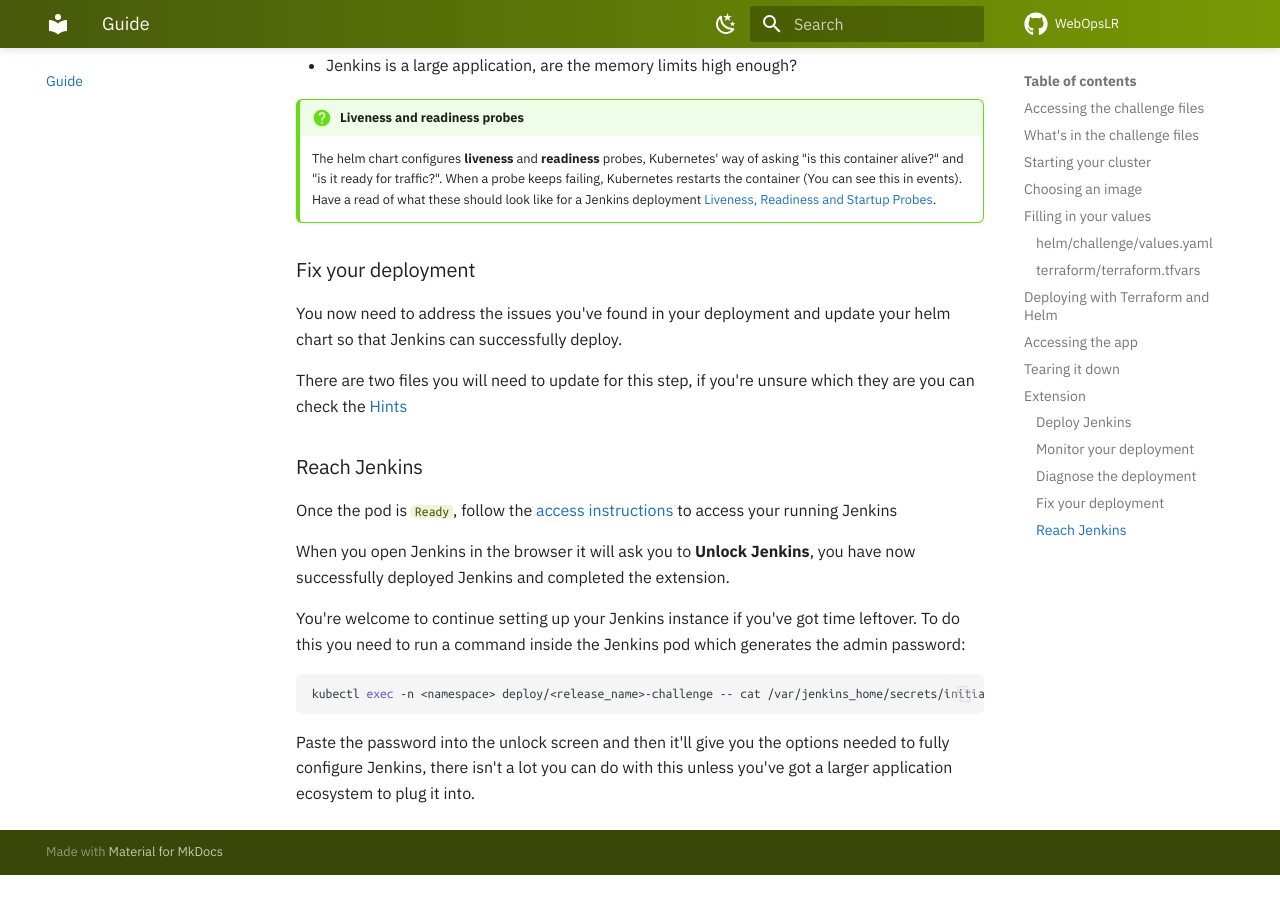
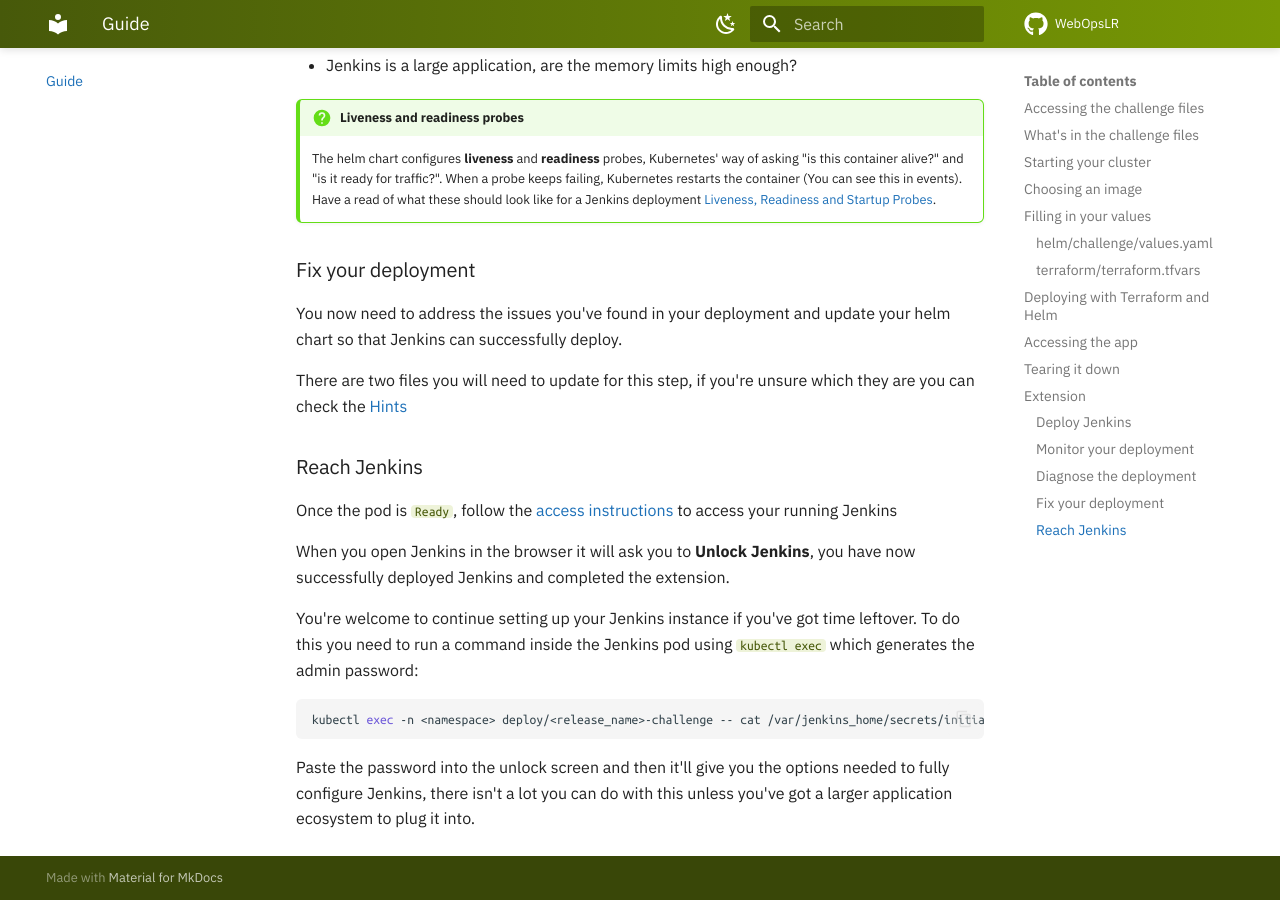
Before and after one commit to WebOpsLR/webopslr.github.io, an MkDocs documentation site: the page built from docs/guide.md, in a window 1280 px wide and 900 px high, scrolled down 7875 px. Built offline with MkDocs 1.6.1 and Material for MkDocs 9.7.7, drawn with Linux system fonts in a browser that asks for light colours; comment, search, counter and statistics services are not loaded; before the commit the page ends 8750 px from its top, so only the background shows below that.

Commit message:
update guide

````diff
--- a/docs/guide.md
+++ b/docs/guide.md
@@ -278,7 +278,7 @@ Once the pod is `Ready`, follow the [access instructions](#accessing-the-app) to
 
 When you open Jenkins in the browser it will ask you to **Unlock Jenkins**, you have now successfully deployed Jenkins and completed the extension.
 
-You're welcome to continue setting up your Jenkins instance if you've got time leftover. To do this you need to run a command inside the Jenkins pod which generates the admin password:
+You're welcome to continue setting up your Jenkins instance if you've got time leftover. To do this you need to run a command inside the Jenkins pod using `kubectl exec` which generates the admin password:
 ```shell
 kubectl exec -n <namespace> deploy/<release_name>-challenge -- cat /var/jenkins_home/secrets/initialAdminPassword
 ```
````
